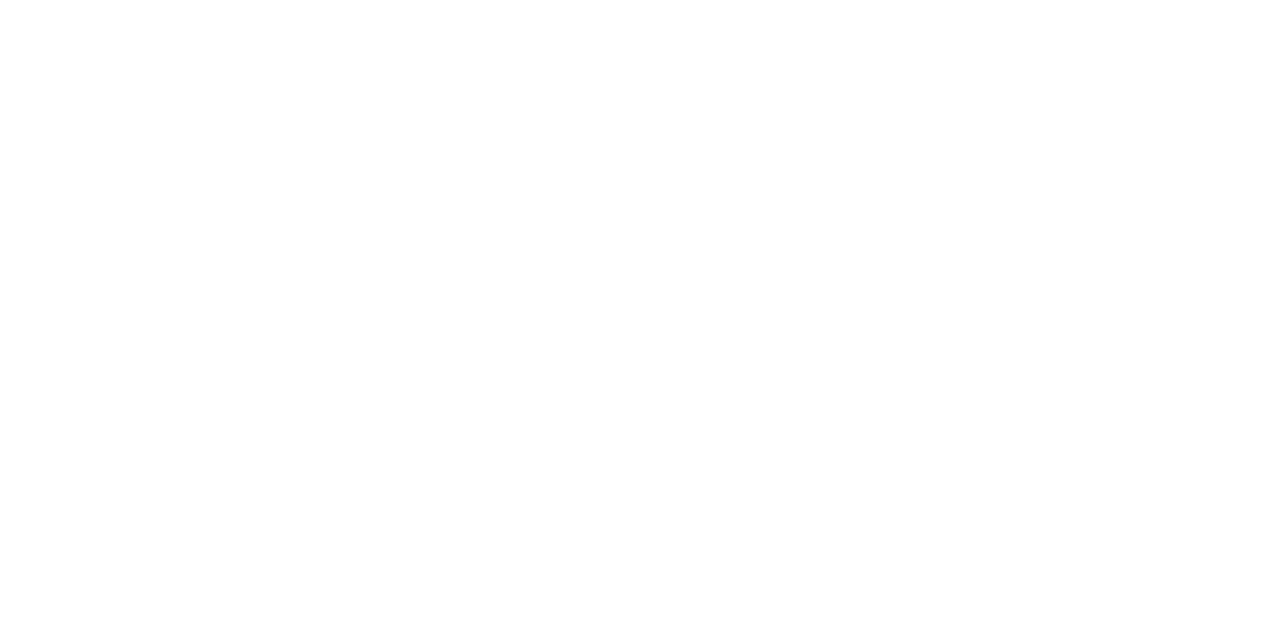
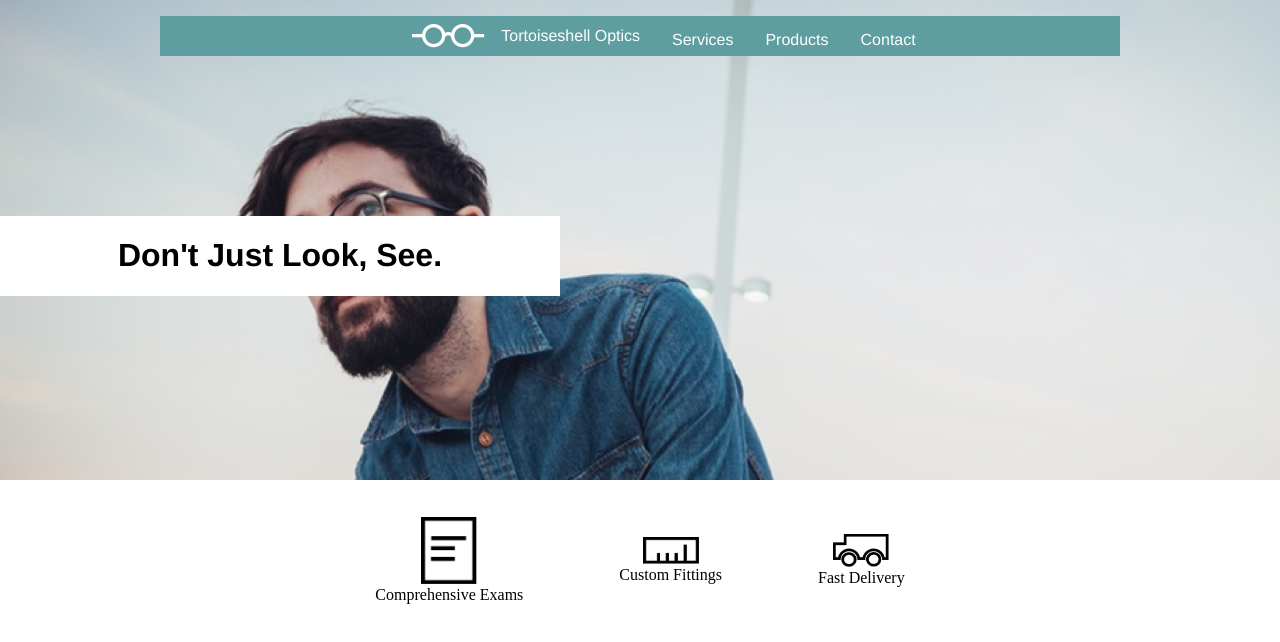
Before and after one commit to ericserdar/tortoise, a plain HTML site: page index.html in a window 1280 px wide. Drawn offline with Linux system fonts and the light colour scheme.

Commit message:
images and first build out

```diff
--- a/index.html
+++ b/index.html
@@ -2,9 +2,62 @@
 <html>
   <head>
     <meta charset="utf-8">
-    <title></title>
+    <title>Tortoise Shell</title>
+    <link rel="stylesheet" href="./resources/reset.css">
+    <link rel="stylesheet" href="./resources/style.css">
   </head>
   <body>
 
+<!-- start nav bar -->
+  <div class="header-background-image">
+    <nav>
+      <div class="nav-bar-master">
+        <div class="nav-bar-container">
+          <div class="nav-bar-logo">
+            <img src="./resources/images/logo-white.png" alt="">
+            <h4>Tortoiseshell Optics</h4>
+            </div>
+            <div class="nav-bar-menu">
+                <span>Services</span>
+                <span>Products</span>
+                <span>Contact</span>
+
+            </div>
+        </div>
+      </div>
+    </nav>
+
+    <div class="header-container">
+      <div class="header-container-positioning">
+        <h1>Don't Just Look, See.</h1>
+      </div>
+    </div>
+  </div>
+
+<!-- main body section -->
+
+  <div class="offerings">
+    <div class="offerings-section">
+      <div class="offerings-image">
+        <img src="./resources/images/paper-icon.png" alt="">
+      </div>
+      <h4>Comprehensive Exams</h4>
+    </div>
+
+    <div class="offerings-section">
+      <div class="offerings-image">
+        <img src="./resources/images/ruler-icon.png" alt="">
+      </div>
+      <h4>Custom Fittings</h4>
+    </div>
+
+    <div class="offerings-section">
+      <div class="offerings-image">
+        <img src="./resources/images/truck-icon.png" alt="">
+      </div>
+      <h4>Fast Delivery</h4>
+    </div>
+  </div>
+
   </body>
 </html>
--- /dev/null
+++ b/resources/reset.css
@@ -0,0 +1,48 @@
+/* http://meyerweb.com/eric/tools/css/reset/
+   v2.0 | 20110126
+   License: none (public domain)
+*/
+
+html, body, div, span, applet, object, iframe,
+h1, h2, h3, h4, h5, h6, p, blockquote, pre,
+a, abbr, acronym, address, big, cite, code,
+del, dfn, em, img, ins, kbd, q, s, samp,
+small, strike, strong, sub, sup, tt, var,
+b, u, i, center,
+dl, dt, dd, ol, ul, li,
+fieldset, form, label, legend,
+table, caption, tbody, tfoot, thead, tr, th, td,
+article, aside, canvas, details, embed,
+figure, figcaption, footer, header, hgroup,
+menu, nav, output, ruby, section, summary,
+time, mark, audio, video {
+	margin: 0;
+	padding: 0;
+	border: 0;
+	font-size: 100%;
+	font: inherit;
+	vertical-align: baseline;
+}
+/* HTML5 display-role reset for older browsers */
+article, aside, details, figcaption, figure,
+footer, header, hgroup, menu, nav, section {
+	display: block;
+}
+body {
+	line-height: 1;
+}
+ol, ul {
+	list-style: none;
+}
+blockquote, q {
+	quotes: none;
+}
+blockquote:before, blockquote:after,
+q:before, q:after {
+	content: '';
+	content: none;
+}
+table {
+	border-collapse: collapse;
+	border-spacing: 0;
+}
--- a/resources/style.css
+++ b/resources/style.css
@@ -1 +1,107 @@
 /* master style sheet */
+.body {
+  font-size: 18px;
+  line-height: 1.4;
+  font-family: Helvetica;
+}
+
+.header-background-image {
+  background-image: url("./images/glasses-bg.png");
+  background-size: cover;
+  height: 30rem;
+}
+
+/* Nav bar styling */
+
+.nav-bar-master {
+  margin: 0 auto;
+  width: 960px;
+  padding-top: 1rem;
+}
+
+.nav-bar-container {
+  display: flex;
+  justify-content: center;
+  width: 960px;
+  background-color: cadetblue;
+  height: 2.5rem;
+  color: white;
+  font-family: Helvetica
+}
+
+.nav-bar-logo {
+  display: flex;
+  flex-direction: row;
+  justify-content: space-around;
+  align-items: center;
+  margin: auto 1rem auto 2rem;
+  left: 0;
+}
+
+.nav-bar-logo h4 {
+  display: flex;
+  align-items: center;
+  margin-left: 1rem;
+  font-size: 1rem;
+  font-family: Helvetica;
+}
+
+.nav-bar-logo img {
+  height: 1.5rem;
+  margin-left: 2rem;
+}
+
+.nav-bar-menu {
+  display: flex;
+  flex-flow: row;
+  justify-content: center;
+  align-content: center;
+}
+
+.nav-bar-menu span {
+  display: flex;
+  flex-direction: column;
+  justify-content: space-around;
+  margin: 1rem;
+}
+
+.header-container h1 {
+  margin: auto 5rem;
+}
+
+.header-container {
+  background-color: white;
+  height: 5rem;
+  width: 35rem;
+  display: flex;
+  justify-content: center;
+  align-items: center;
+  font-family: Helvetica;
+  font-weight: bold;
+  font-size: 2rem;
+  line-height: 1.2rem;
+  margin-top: 10rem;
+}
+
+/* main body section */
+
+.offerings {
+  display: flex;
+  flex-direction: row;
+  height: 8rem;
+  margin: 0 auto;
+  width: 960px;
+  justify-content: center;
+}
+
+.offerings-section {
+  display: flex;
+  flex-direction: column;
+  align-items: center;
+  justify-content: center;
+  margin: 3rem 3rem 1rem 3rem;
+}
+
+.offerings-section img{
+  width: 3.5rem;
+}
```
Also changed, not shown: resources/images/glasses-bg.png (added), resources/images/logo-black.png (added), resources/images/logo-white.png (added), resources/images/paper-icon.png (added), resources/images/ruler-icon.png (added), resources/images/truck-icon.png (added).
